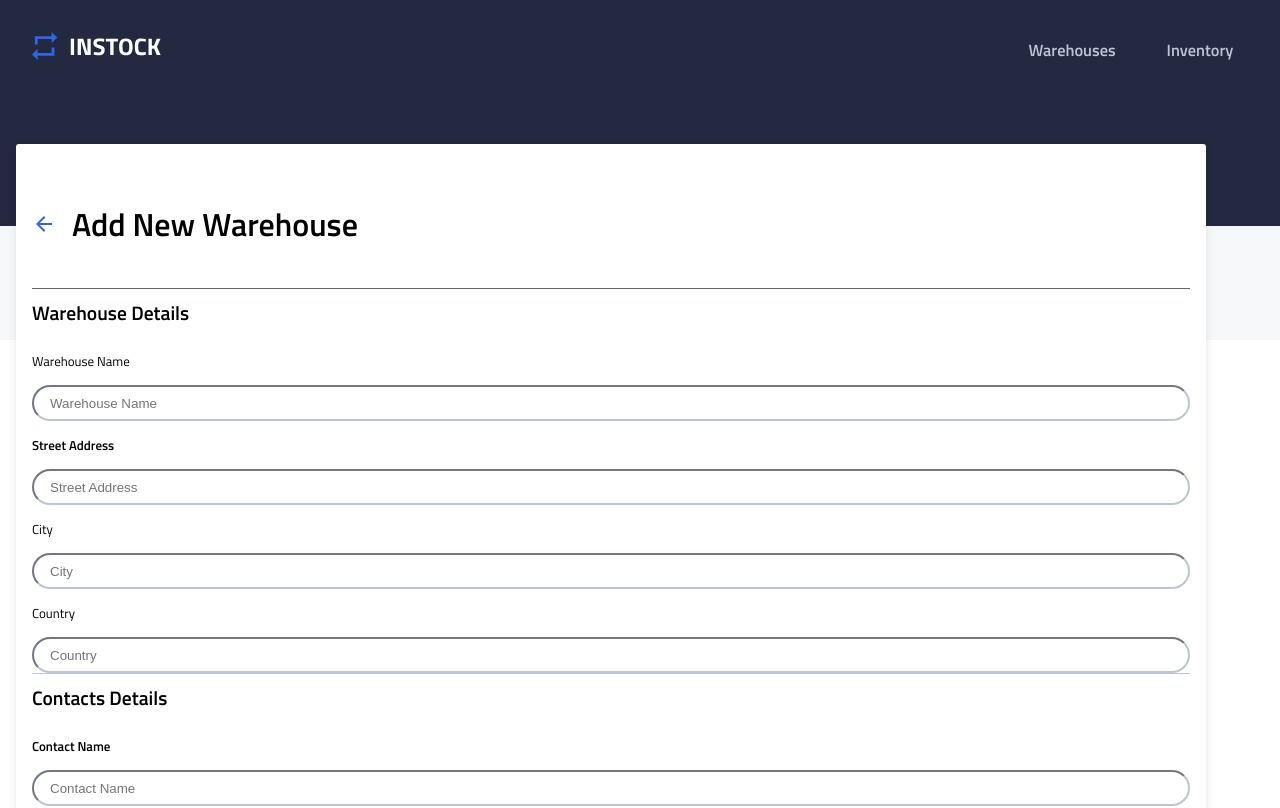
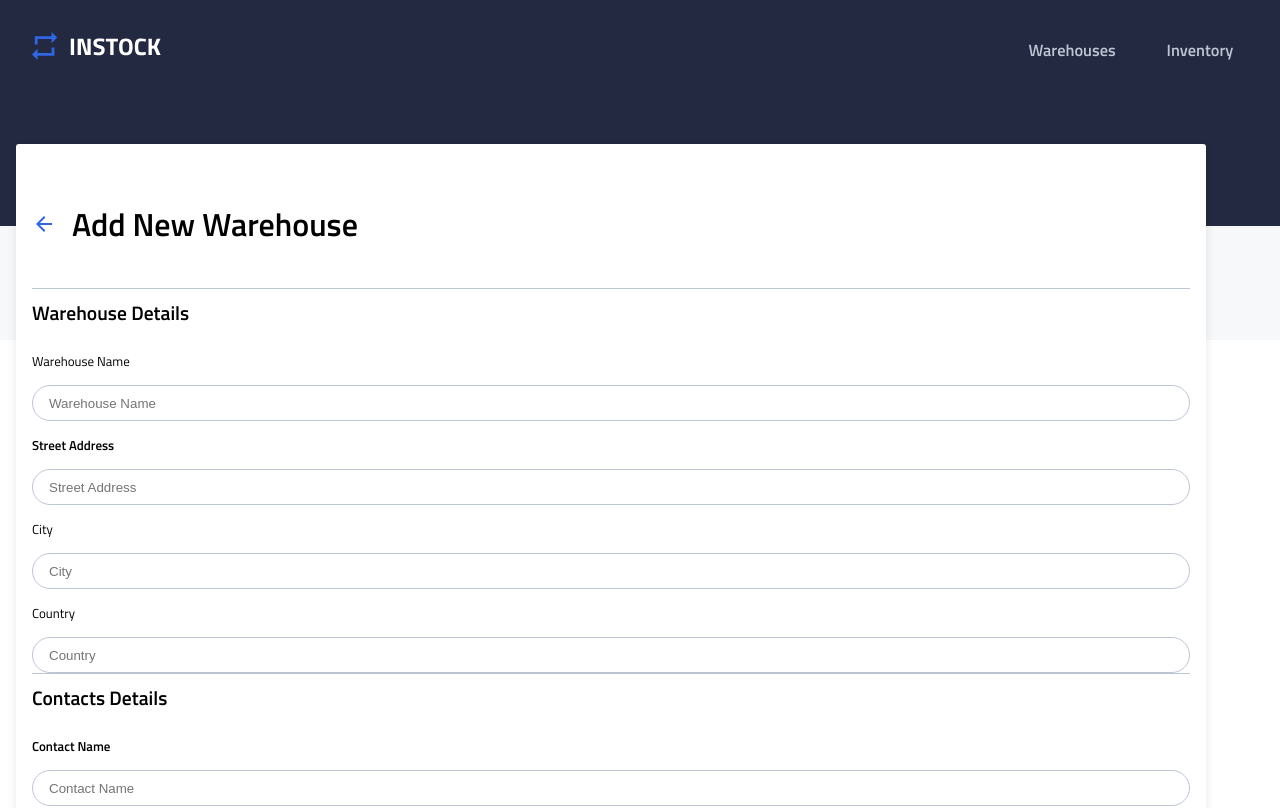
Before and after one commit to reymaa19/InStock-client, a React (Vite) app: page /addnewwarehouse in a window 1280 px wide. Shown: the top 808 px of the page. Built offline with nearby package versions, Linux system fonts and the light colour scheme; the HTML template or start-up script is replaced by a standard one.

Commit message:
Update input fields borders

```diff
--- a/src/components/AddNewWarehouse/AddNewWarehouse.scss
+++ b/src/components/AddNewWarehouse/AddNewWarehouse.scss
@@ -16,7 +16,7 @@
     &__header{
         display: flex;
         gap: 1rem;
-        border-bottom: 0.06125rem solid $Slate;
+        border-bottom: 0.0625rem solid $Cloud;
         width:100%;
 
     }
@@ -52,7 +52,7 @@
                 height: 2.25rem;
                 padding-left:1rem;
                 padding-right: 1rem;
-                border-color:$Cloud;
+                border: 0.0625rem solid $Cloud;
 
 
 
@@ -84,6 +84,8 @@
                 border-color:$Cloud;
                 padding-left:1rem;
                 padding-right: 1rem;
+                border: 0.0625rem solid $Cloud;
+
 
             }
 
```
